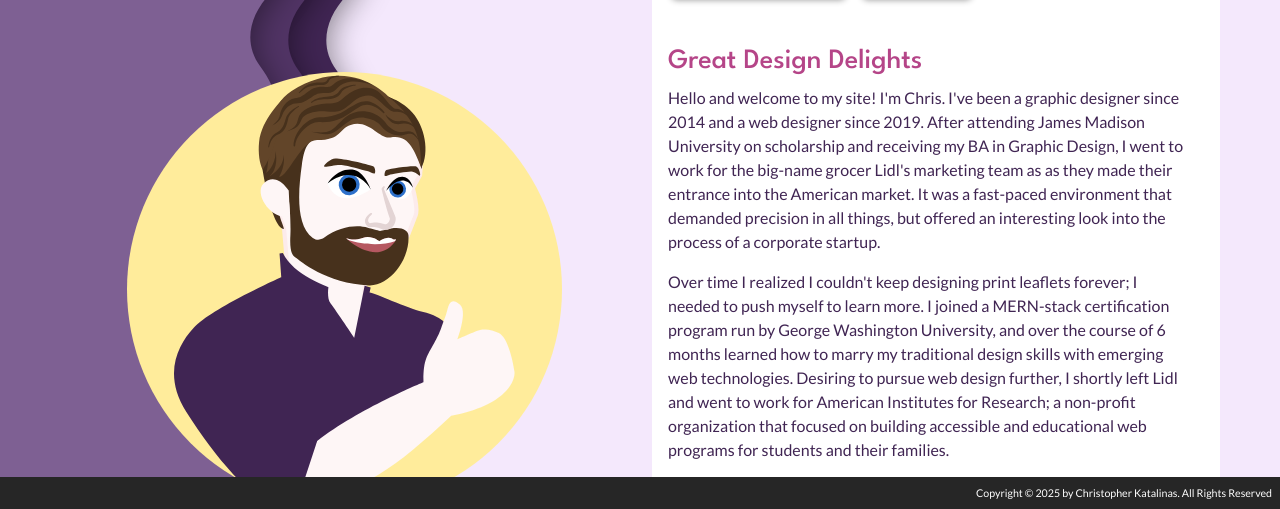
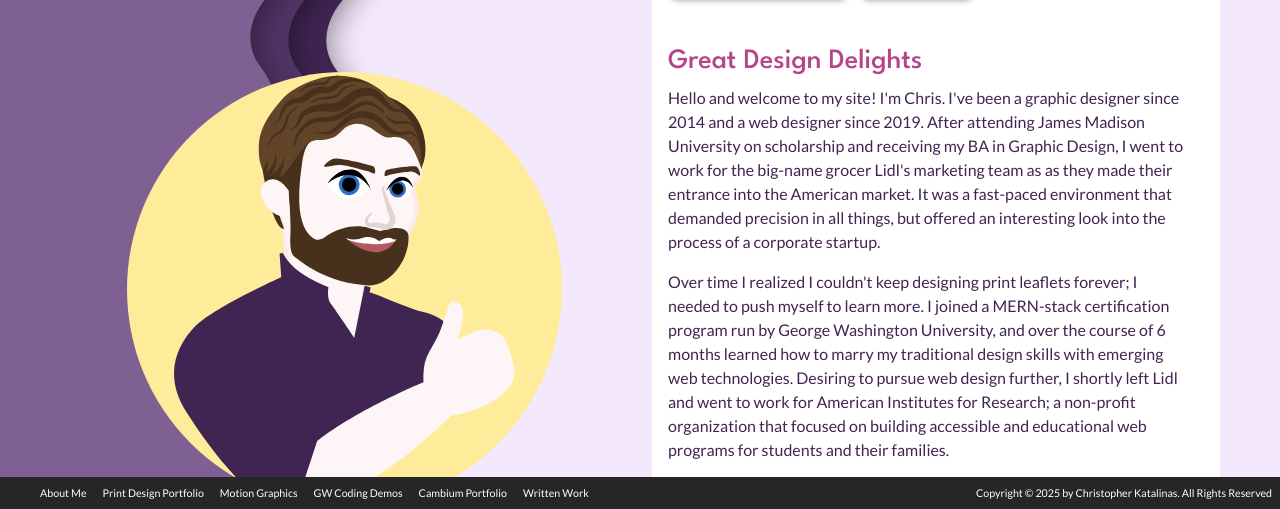
Before and after one commit to robodeco/ckwebsite, a plain HTML site: page index.html in a window 1280 px wide. Shown: the part 291-800 px from the top of the page. Drawn offline with nearby package versions, Linux system fonts and the light colour scheme.

Commit message:
Updating footer to include navigation in order to meet WCAG

```diff
--- a/index.html
+++ b/index.html
@@ -129,6 +129,26 @@
 
 
       <footer class="pe-2">
+        <ul class="footer-nav">
+            <li class="nav-item">
+                <a class="nav-link" aria-current="page" href="#">About Me</a>
+            </li>
+            <li class="nav-item">
+                <a class="nav-link" href="PrintPortfolio.html">Print Design Portfolio</a>
+            </li>
+            <li class="nav-item">
+                <a class="nav-link" href="MotionPortfolio.html">Motion Graphics</a>
+            </li>
+            <li class="nav-item">
+                <a class="nav-link" href="GWPortfolio.html">GW Coding Demos</a>
+            </li>
+            <li class="nav-item">
+                <a class="nav-link" href="CamPortfolio.html">Cambium Portfolio</a>
+            </li>
+            <li class="nav-item me-4">
+                <a class="nav-link" href="WrittenWork.html">Written Work</a>
+            </li>
+        </ul>
         <div class="text-end">
             Copyright © <span class="currentYear"></span> by Christopher Katalinas. All Rights Reserved
         </div>
--- a/styles/styles_v2.css
+++ b/styles/styles_v2.css
@@ -235,6 +235,8 @@ body:not(.aboutMe) {
 
 footer {
     position: fixed;
+    display: flex;
+    flex-direction: row;
     bottom: 0;
     right: 0;
     width: 100%;
@@ -244,7 +246,35 @@ footer {
     background-color: #262626;
     color: #fff;
     z-index: 998;
+    align-items: center;
+
+    .footer-nav {
+        display: flex;
+        align-items: center;
+        list-style: none;
+        margin-bottom: 0;
+    }
+
+    .text-end {
+        margin-left: auto;
+    }
+
+    .nav-item {
+        margin-right: 1rem;
+    }
+
+    .nav-link:hover {
+        color: var(--yellow);
+    }
+
+    .nav-link:focus,
+    .nav-link.active:focus {
+        color: var(--yellow);
+        outline-color: #fff !important;
+    }
 }
+
+
 
 .bgWave {
     position: fixed;
@@ -571,26 +601,6 @@ footer {
     * {
         animation: fadeOut 1s ease-in-out;
     }
-    /* aboutMe page */
-    /* .topWave {
-        animation: topSlide_rev .8s ease-in-out;
-        animation-fill-mode: forwards;
-    }
-    .midWave {
-        animation: midSlide_rev .8s ease-in-out;
-        animation-delay: .1s;
-        animation-fill-mode: forwards;
-    }
-    .backWave {
-        animation: backSlide_rev .8s ease-in-out;
-        animation-delay: .3s;
-        animation-fill-mode: forwards;
-    } */
-
-
-    /* .aboutMeSection {
-        animation: infoSlide_rev 1s ease-in-out;
-    } */
 }
 
 .screenBlocker {
@@ -611,13 +621,9 @@ footer {
         min-width: 100%;
         padding: 2rem;
     }
-    /* .modal-content {
-        height: calc(100% - 5rem);
-        width: 100dvh;
-    } */
+}
 
 
-}
 
 /* print portfolio page animations */
 @keyframes fadeIn {
```
Also changed, not shown: CamPortfolio.html (+20 -0 lines), GWPortfolio.html (+20 -0 lines), MotionPortfolio.html (+20 -0 lines), PrintPortfolio.html (+20 -0 lines), WrittenWork.html (+20 -0 lines), 1 other file.
